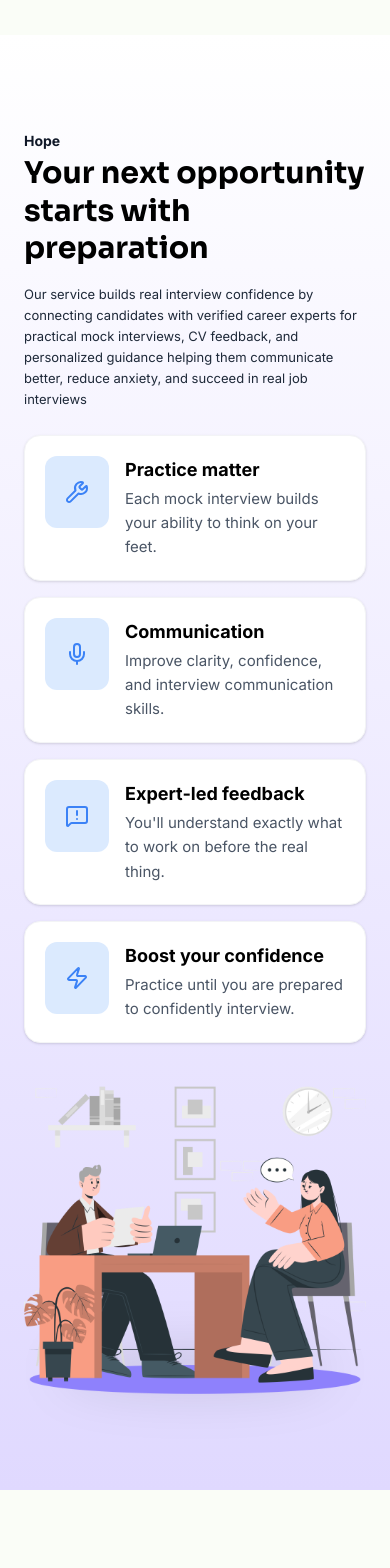
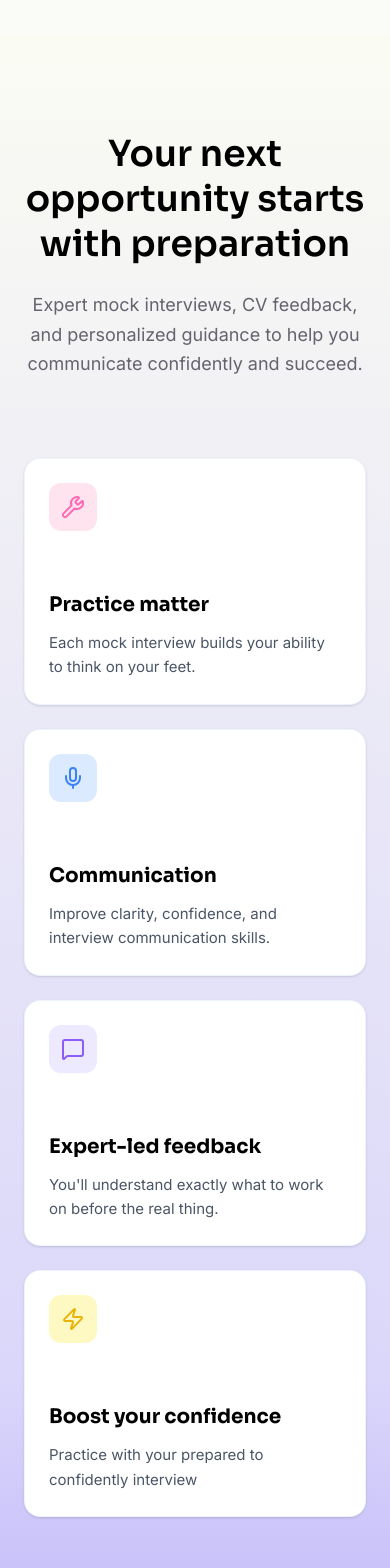
Before and after one commit to chamithsandeepa/InterviewPro, a Next.js app: page / in a window 390 px wide. Shown: the part 940-2508 px from the top of the page. Built offline with nearby package versions, Linux system fonts and the light colour scheme.

Commit message:
refactor Hope component for improved layout, styling, and responsiveness

```diff
--- a/components/Hope.tsx
+++ b/components/Hope.tsx
@@ -1,189 +1,94 @@
 "use client";
 
-import Image from "next/image";
-import { Wrench, MessageSquareWarning, Mic, Zap } from "lucide-react";
+import { Wrench, MessageSquare, Mic, Zap } from "lucide-react";
 import { motion } from "motion/react";
 
 export default function Hope() {
   const cards = [
     {
-      icon: <Wrench className="h-6 w-6 text-[#3B82F6]" />,
-      bg: "bg-[#DBEAFE]",
+      icon: <Wrench className="h-6 w-6 text-[#FF69B4]" />, // Pink Wrench
+      bg: "bg-[#FFE4F0]", // distinct pink bg
       title: "Practice matter",
       desc: "Each mock interview builds your ability to think on your feet.",
     },
     {
-      icon: <Mic className="h-6 w-6 text-[#3B82F6]" />,
-      bg: "bg-[#DBEAFE]",
+      icon: <Mic className="h-6 w-6 text-[#3B82F6]" />, // Blue Mic
+      bg: "bg-[#DBEAFE]", // blue bg
       title: "Communication",
       desc: "Improve clarity, confidence, and interview communication skills.",
     },
     {
-      icon: <MessageSquareWarning className="h-6 w-6 text-[#3B82F6]" />,
-      bg: "bg-[#DBEAFE]",
+      icon: <MessageSquare className="h-6 w-6 text-[#8B5CF6]" />, // Purple Message
+      bg: "bg-[#EDE9FE]", // purple bg
       title: "Expert-led feedback",
       desc: "You'll understand exactly what to work on before the real thing.",
     },
     {
-      icon: <Zap className="h-6 w-6 text-[#3B82F6]" />,
-      bg: "bg-[#DBEAFE]",
+      icon: <Zap className="h-6 w-6 text-[#EAB308]" />, // Yellow Zap
+      bg: "bg-[#FEF9C3]", // yellow bg
       title: "Boost your confidence",
-      desc: "Practice until you are prepared to confidently interview.",
+      desc: "Practice with your prepared to confidently interview",
     },
   ];
 
   return (
-    <section className="bg-linear-to-b from-white to-[#E0D9FF] py-24 font-inter overflow-hidden relative">
+    <section
+      className="py-24 relative overflow-hidden"
+      style={{
+        background:
+          "linear-gradient(180deg, rgba(255, 244, 179, 0.05) 0%, rgba(188, 178, 254, 0.5) 85%, rgba(145, 127, 254, 0.5) 100%)",
+      }}
+    >
       <div className="mx-auto max-w-7xl px-6">
-        {/* DESKTOP VIEW */}
-        <div className="hidden lg:block">
-          <div className="grid grid-cols-1 lg:grid-cols-2 gap-10 mb-20 text-center lg:text-left">
-            <motion.div
+        {/* Header Section */}
+        <div className="text-center max-w-3xl mx-auto mb-20">
+          <motion.h2
+            className="text-4xl md:text-5xl font-sora font-semibold leading-tight text-black mb-6"
             initial={{ opacity: 0, y: 20 }}
             whileInView={{ opacity: 1, y: 0 }}
             viewport={{ once: true }}
             transition={{ duration: 0.6 }}
           >
-              <p className="text-sm font-semibold text-gray-800 mb-2">Hope</p>
-              <h2 className="text-4xl md:text-5xl font-sora font-bold leading-tight text-black">
             Your next opportunity starts with preparation
-              </h2>
-            </motion.div>
-            <motion.div
-              className="flex items-center"
-              initial={{ opacity: 0, x: 20 }}
-              whileInView={{ opacity: 1, x: 0 }}
+          </motion.h2>
+          <motion.p
+            className="text-lg text-[#65636E] font-inter leading-relaxed"
+            initial={{ opacity: 0, y: 20 }}
+            whileInView={{ opacity: 1, y: 0 }}
             viewport={{ once: true }}
             transition={{ duration: 0.6, delay: 0.2 }}
           >
-              <p className="text-gray-700 text-[18px]  leading-relaxed">
-                Our service builds real interview confidence by connecting
-                candidates with verified career experts for practical mock
-                interviews, CV feedback, and personalized guidance helping them
-                communicate better, reduce anxiety, and succeed in real job
-                interviews
-              </p>
-            </motion.div>
+            Expert mock interviews, CV feedback, and personalized guidance to
+            help you communicate confidently and succeed.
+          </motion.p>
         </div>
 
-          <div className="grid grid-cols-1 lg:grid-cols-2 gap-16 items-center">
-            {/* LEFT - ILLUSTRATION */}
-            <motion.div
-              className="relative flex justify-center"
-              initial={{ opacity: 0, scale: 0.9 }}
-              whileInView={{ opacity: 1, scale: 1 }}
-              viewport={{ once: true }}
-              transition={{ duration: 0.8 }}
-            >
-              {/* Floor Blob */}
-              <div className="absolute bottom-0 w-[80%] h-12 bg-black/10 rounded-[100%] blur-xl" />
-              <Image
-                src="/hope.png"
-                alt="Interview preparation illustration"
-                width={600}
-                height={500}
-                className="relative z-10 w-full max-w-lg object-contain"
-              />
-            </motion.div>
-
-            {/* RIGHT - CARDS GRID */}
-            <div className="grid grid-cols-1 sm:grid-cols-2 gap-6">
+        {/* Cards Grid */}
+        <div className="grid grid-cols-1 sm:grid-cols-2 lg:grid-cols-4 gap-6">
           {cards.map((card, idx) => (
             <motion.div
               key={idx}
-                  className="bg-white p-6 rounded-lg shadow-sm border border-gray-300 hover:shadow-md transition-shadow"
+              className="bg-white p-6 rounded-2xl border border-blue-100/50 shadow-sm hover:shadow-md transition-all duration-300 h-full flex flex-col items-start text-left"
               initial={{ opacity: 0, y: 20 }}
               whileInView={{ opacity: 1, y: 0 }}
               viewport={{ once: true }}
-                  transition={{ duration: 0.5, delay: idx * 0.1 }}
+              transition={{ duration: 0.5, delay: idx * 0.1 + 0.3 }}
             >
               <div
-                    className={`w-12 h-12 rounded-xl ${card.bg} flex items-center justify-center mb-4`}
+                className={`w-12 h-12 rounded-xl ${card.bg} flex items-center justify-center mb-15 shrink-0`}
               >
                 {card.icon}
               </div>
-                  <h3 className="text-lg font-bold text-black mb-2">
+              <h3 className="text-xl font-bold font-sora text-black mb-3">
                 {card.title}
               </h3>
-                  <p className="text-sm text-gray-600 leading-relaxed">
+              <p className="text-[15px] font-inter text-gray-600 leading-relaxed">
                 {card.desc}
               </p>
             </motion.div>
           ))}
         </div>
       </div>
-        </div>
-
-        {/* MOBILE VIEW */}
-        <div className="block lg:hidden">
-          <motion.div
-            initial={{ opacity: 0, y: 20 }}
-            whileInView={{ opacity: 1, y: 0 }}
-            viewport={{ once: true }}
-            transition={{ duration: 0.6 }}
-            className="mb-6"
-          >
-            <p className="text-sm font-bold text-gray-900 mb-1">Hope</p>
-            <h2 className="text-3xl font-sora font-bold leading-tight text-black mb-4">
-              Your next opportunity starts with preparation
-            </h2>
-            <p className="text-[13px] text-gray-800 leading-relaxed">
-              Our service builds real interview confidence by connecting
-              candidates with verified career experts for practical mock
-              interviews, CV feedback, and personalized guidance helping them
-              communicate better, reduce anxiety, and succeed in real job
-              interviews
-            </p>
-          </motion.div>
-
-          {/* CARDS LIST */}
-          <div className="flex flex-col gap-4 mb-10">
-            {cards.map((card, idx) => (
-              <motion.div
-                key={idx}
-                className="bg-white p-5 rounded-2xl shadow-sm border border-gray-100 flex items-start gap-4"
-                initial={{ opacity: 0, y: 20 }}
-                whileInView={{ opacity: 1, y: 0 }}
-                viewport={{ once: true }}
-                transition={{ duration: 0.5, delay: idx * 0.1 }}
-              >
-                <div
-                  className={`shrink-0 w-16 h-18 rounded-xl ${card.bg} flex items-center justify-center`}
-                >
-                  {card.icon}
-                </div>
-                <div>
-                  <h3 className="text-[18px] font-bold text-black mb-1">
-                    {card.title}
-                  </h3>
-                  <p className="text-[15px] text-gray-600 leading-relaxed">
-                    {card.desc}
-                  </p>
-                </div>
-              </motion.div>
-            ))}
-          </div>
-
-          {/* ILLUSTRATION AT BOTTOM */}
-          <motion.div
-            className="relative flex justify-center mt-8"
-            initial={{ opacity: 0, scale: 0.9 }}
-            whileInView={{ opacity: 1, scale: 1 }}
-            viewport={{ once: true }}
-            transition={{ duration: 0.8 }}
-          >
-             {/* Floor Blob */}
-             <div className="absolute bottom-0 w-[80%] h-12 bg-black/10 rounded-[100%] blur-xl" />
-            <Image
-              src="/hope.png"
-              alt="Interview preparation illustration"
-              width={600}
-              height={500}
-              className="relative z-10 w-full max-w-sm object-contain"
-            />
-          </motion.div>
-        </div>
-      </div>
     </section>
   );
 }
```
Lines whose indentation alone changed are shown as unchanged.
